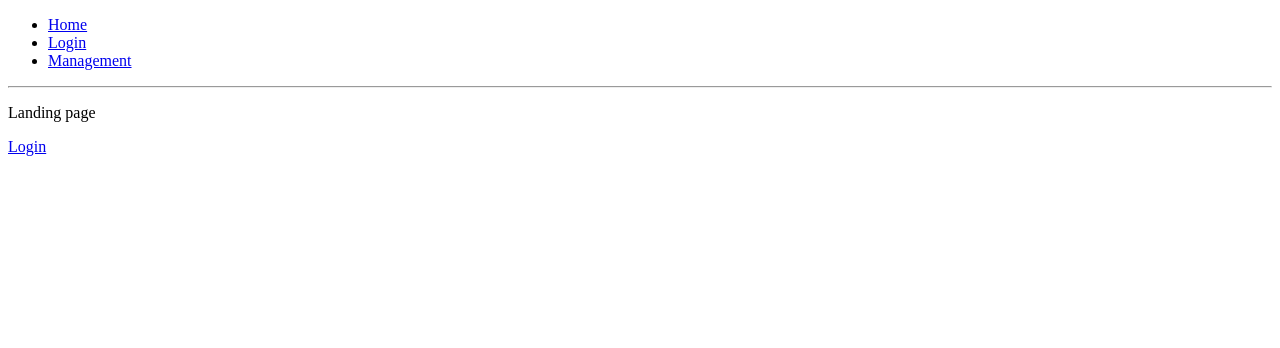
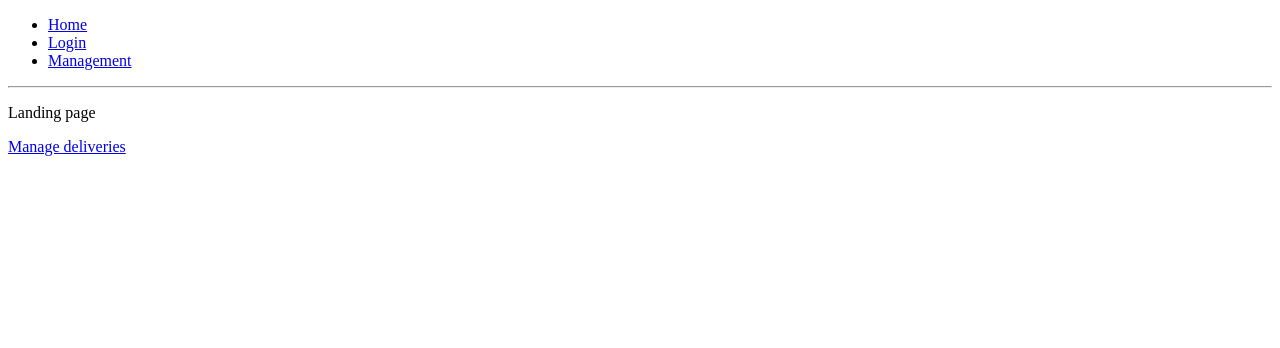
Before and after one commit to rydooper/AAD-Repo, a Flask app: page / in a window 1280 px wide. Shown: the top 348 px of the page. Run offline with Flask 2, Linux system fonts and the light colour scheme.

Commit message:
Small tweaks

```diff
--- a/WebApp/application/routes.py
+++ b/WebApp/application/routes.py
@@ -4,7 +4,7 @@ from flask import render_template
 @app.route('/')
 @app.route('/home')
 def home():
-    return render_template("home.html", login=False)
+    return render_template("home.html", login=True)
 
 @app.route('/login')
 def login():
--- a/WebApp/application/templates/includes/footer.html
+++ b/WebApp/application/templates/includes/footer.html
@@ -1,6 +1,4 @@
-
 <footer>
     <hr style="clear:both">
     <p> Copyright &copy; 2021 All Rights Reverved by Monty Pythons Inc. </p>
 </footer>
-</div>
```
